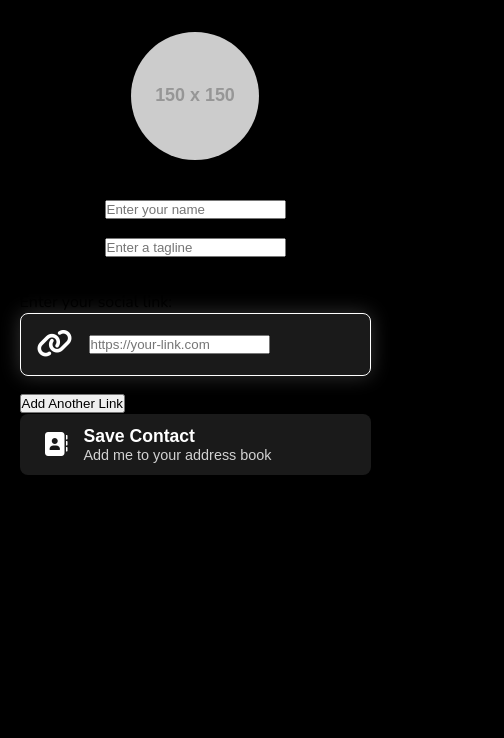
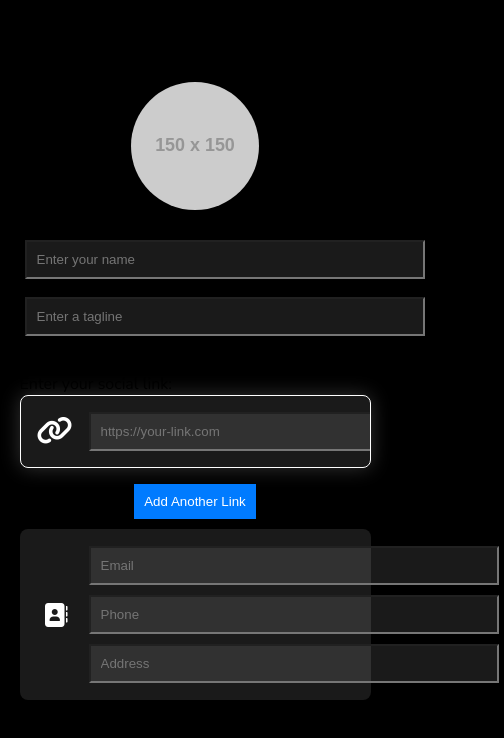
Before and after one commit to Ali-Cheikh/project-alfanfc-card, a plain HTML site: page index.html in a window 390 px wide. Shown: the whole page, 504 px wide, since content can reach past the window. Drawn offline with nearby package versions, Linux system fonts and the light colour scheme; some packages are replaced by stand-ins of ours; placeholder pictures from the web are drawn by us; a script that the page names is missing.

Commit message:
"Updated index.html and style.css files: added center tag around add-link-btn, added input fields for email, phone, and address, removed JavaScript for save contact button functionality, and made various CSS changes."

```diff
--- a/index.html
+++ b/index.html
@@ -32,13 +32,15 @@
                             <li class="twitter">
                                 <a href="https://twitter.com" target="_blank">
                                     <i class="fa fa-link"></i>
-                                    <input type="url" name="social-links[]" placeholder="https://your-link.com" />
+                                    <input type="url" name="social-links[]" placeholder="https://your-link.com"/>
                                 </a>
                             </li>
                         </ul>
                     </div>
                 </div>
-                <button type="button" id="add-link-btn">Add Another Link</button>
+                <center>
+                    <button type="button" id="add-link-btn">Add Another Link</button>
+                </center>
             </div>
 
             <!-- Save Contact Button -->
@@ -46,8 +48,9 @@
                 <button type="submit" id="saveContactBtn">
                     <i class="fas fa-address-book"></i>
                     <div>
-                        <h3>Save Contact</h3>
-                        <p>Add me to your address book</p>
+                        <input type="email" name="email" placeholder="Email" class="input-field">
+                        <input type="tel" name="phone" placeholder="Phone" class="input-field">
+                        <input type="text" name="address" placeholder="Address" class="input-field">
                     </div>
                 </button>
             </div>
@@ -72,16 +75,6 @@
                 };
                 reader.readAsDataURL(file);
             }
-        });
-
-        // JavaScript for save contact button functionality
-        document.getElementById('saveContactBtn').addEventListener('click', function () {
-            Swal.fire({
-                title: 'Contact Saved!',
-                text: 'My contact has been added to your address book.',
-                icon: 'success',
-                customClass: 'swal-wide',
-            });
         });
 
         // JavaScript to dynamically add more input fields for social links
--- a/style.css
+++ b/style.css
@@ -48,6 +48,7 @@ body {
 
 
 body {
+  padding-top: 50px;
   scrollbar-width: thin;
   scrollbar-color: #888 #444;
 }
@@ -102,6 +103,12 @@ body {
   background: #ffffff33;
 }
 
+input{
+    padding: 10px;
+    background-color: #ffffff1a;
+    color: #fff;
+    min-width: 400px;
+}
 
 .social-links ul li a {
   display: flex;
@@ -138,7 +145,6 @@ body {
 }
 
 #saveContactBtn:hover {
-  background-color: #3570bd;
   transform: translateY(-2px);
 }
 
@@ -185,3 +191,31 @@ body {
 .twitter {
   background-color: #1da1f2;
 }
+/* Assuming you have a style.css file */
+.input-field {
+    padding: 10px;
+    margin: 5px;
+    width: 100%;
+}
+
+.dynamic-links {
+    margin-top: 20px;
+}
+
+.link-input {
+    margin-bottom: 10px;
+}
+button {
+    padding: 10px;
+    background-color: #007BFF;
+    color: white;
+    border: none;
+    cursor: pointer;
+    margin-bottom: 10px;
+    transition: background-color 1s ease, margin-bottom 1s ease;
+}
+
+button:hover {
+    background-color: #0056b3;
+    margin-bottom: 15px;
+}
```
